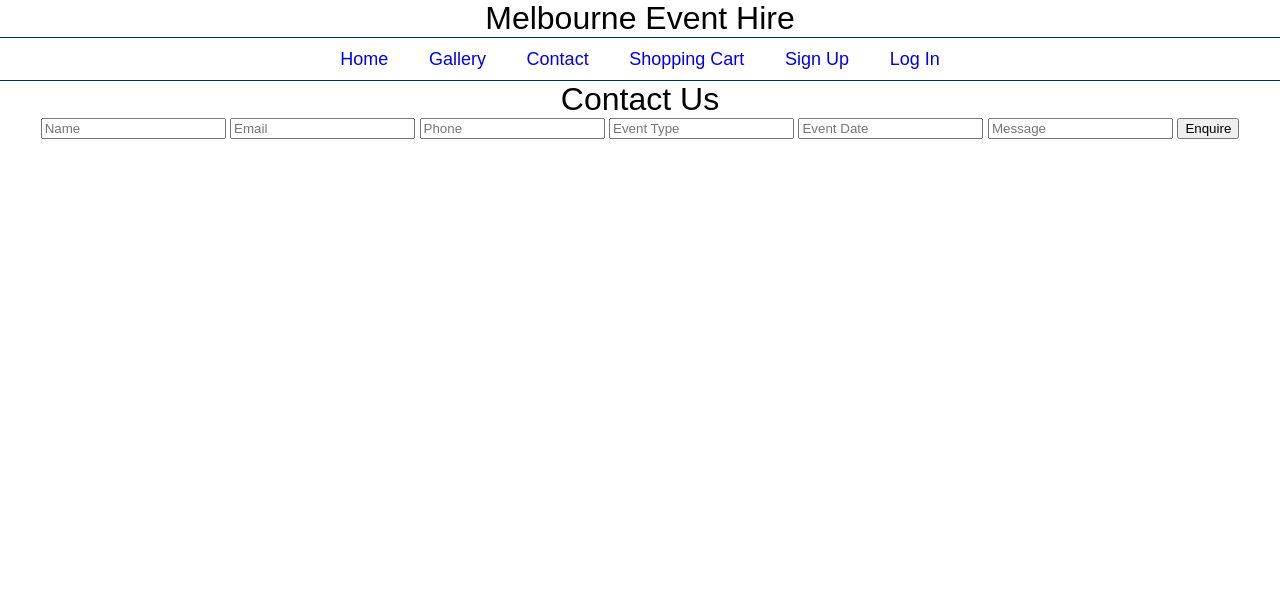
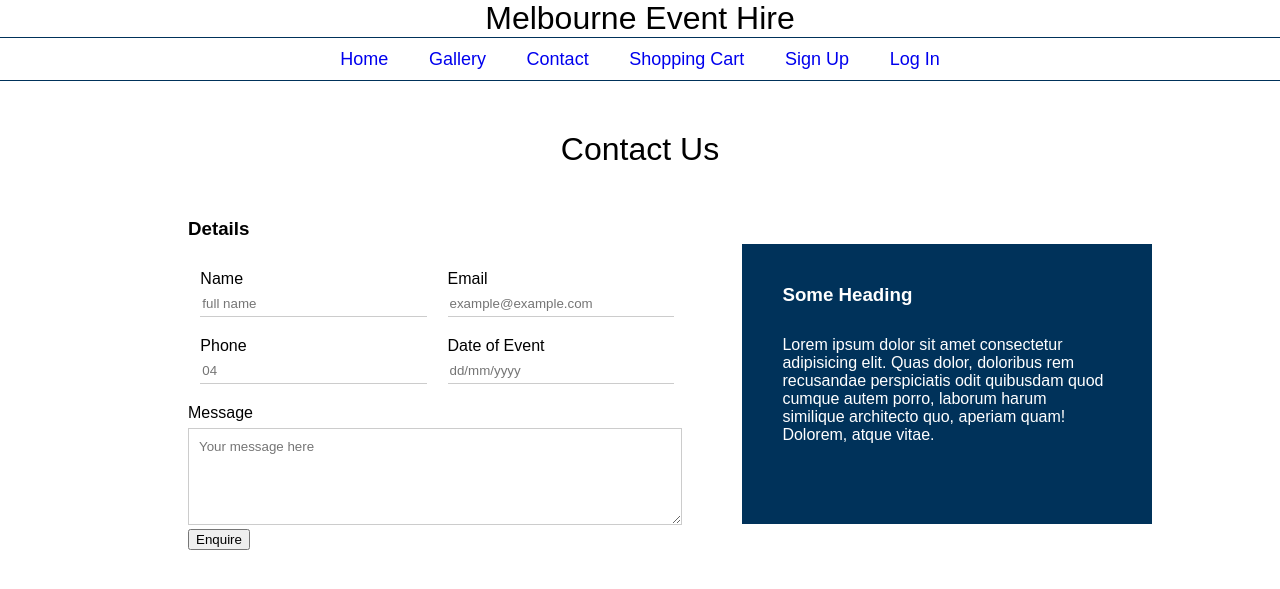
Before and after one commit to mtrinhh/flask-app, a Flask app: page /contact in a window 1280 px wide. Shown: the top 589 px of the page. Run offline with Flask 3, Linux system fonts and the light colour scheme; some libraries are stand-ins or nearby versions.

Commit message:
created contact form

```diff
--- a/static/style.css
+++ b/static/style.css
@@ -7,6 +7,7 @@
 }
 
 h1 {
+    text-align: center;
     font-weight: 100;
 }
 
@@ -43,9 +44,9 @@ a {
 }
 
 
-body {
+/* body {
     text-align: center;
-}
+} */
 
 .card {
     width: 300px;
@@ -61,7 +62,80 @@ body {
 }
 
 #card-container {
+    text-align: center;
     display: flex;
     flex-wrap: wrap;
     justify-content: space-evenly;
 }
+
+#contact-container {
+    width: 80%;
+    margin: 50px auto;
+}
+
+#contact-container h1 {
+    margin-bottom: 10px;
+}
+
+#contact-container p {
+    margin-bottom: 40px;
+}
+
+#contact-box {
+    /* background-color: aqua; */
+    display: flex;
+}
+
+#contact-left {
+    flex-basis: 60%;
+    padding: 40px 60px;
+}
+
+#contact-right {
+    flex-basis: 40%;
+    padding: 40px;
+    background: #00325a;
+    color: white;
+}
+
+.input-row {
+    display: flex;
+    justify-content: space-between;
+    margin-bottom: 20px;
+}
+
+#contact-left h3 {
+    text-align: left;
+    margin-bottom: 30px;
+}
+
+#contact-right h3 {
+    text-align: left;
+    margin-bottom: 30px;
+}
+
+#contact-left label {
+    text-align: left;
+    margin-bottom: 6px;
+    display: block;
+}
+
+.input-row .input-group {
+    flex-basis: 45%;
+}
+
+.input-group input {
+    width: 100%;
+    border: none;
+    border-bottom: 1px  solid #ccc;
+    outline: none;
+    padding-bottom: 5px;
+}
+
+textarea {
+    width: 100%;
+    border: 1px solid #ccc;
+    outline: none;
+    padding: 10px;
+    box-sizing: border-box;
+}
--- a/templates/contact.html
+++ b/templates/contact.html
@@ -2,21 +2,42 @@
 
 {% block body %}
 
-<h1>Contact Us</h1>
-<div id="contact">
-    <input type="text" placeholder="Name" required>
+<div id="contact-container">
+    <h1>Contact Us</h1>
+    <div id="contact-box">
+        <div id="contact-left">
+            <h3>Details</h3>
+            <form>
+                <div class="input-row">
+                    <div class="input-group">
+                        <label>Name</label>
+                        <input type="text" placeholder="full name" required>
+                    </div>
+                    <div class="input-group">
+                        <label>Email</label>
+                        <input type="text" placeholder="example@example.com" required>
+                    </div>
+                </div>
+                <div class="input-row">
+                    <div class="input-group">
+                        <label>Phone</label>
+                        <input type="text" placeholder="04" required>
+                    </div>
+                    <div class="input-group">
+                        <label>Date of Event</label>
+                        <input type="text" placeholder="dd/mm/yyyy" required>
+                    </div>
+                </div>
+                <label>Message</label>
+                <textarea rows="5" placeholder="Your message here"></textarea>
+                <button type="submit">Enquire</button>
+            </form>
+        </div>
+        <div id="contact-right">
+            <h3>Some Heading</h3>
+            <p>Lorem ipsum dolor sit amet consectetur adipisicing elit. Quas dolor, doloribus rem recusandae perspiciatis odit quibusdam quod cumque autem porro, laborum harum similique architecto quo, aperiam quam! Dolorem, atque vitae.</p>
+        </div>
+    </div>
 
-    <input type="text" placeholder="Email" required>
 
-    <input type="number" placeholder="Phone" required>
-
-    <input type="text" placeholder="Event Type" required>
-
-    <input type="text" placeholder="Event Date" required>
-
-    <input type="text" placeholder="Message " required>
-
-    <button type="submit">Enquire</button>
-</div>
-
-{% endblock %}
+    {% endblock %}
```
